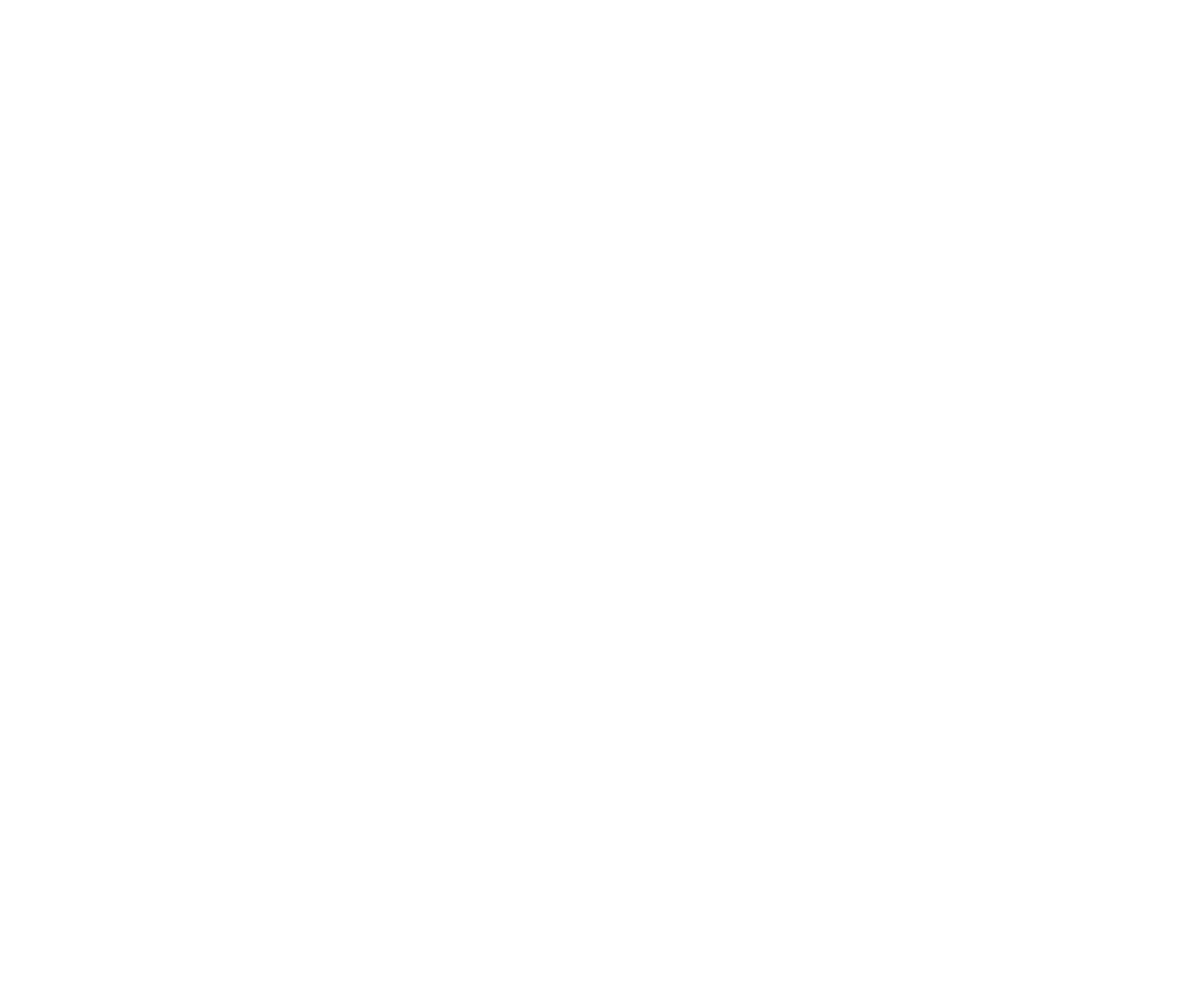
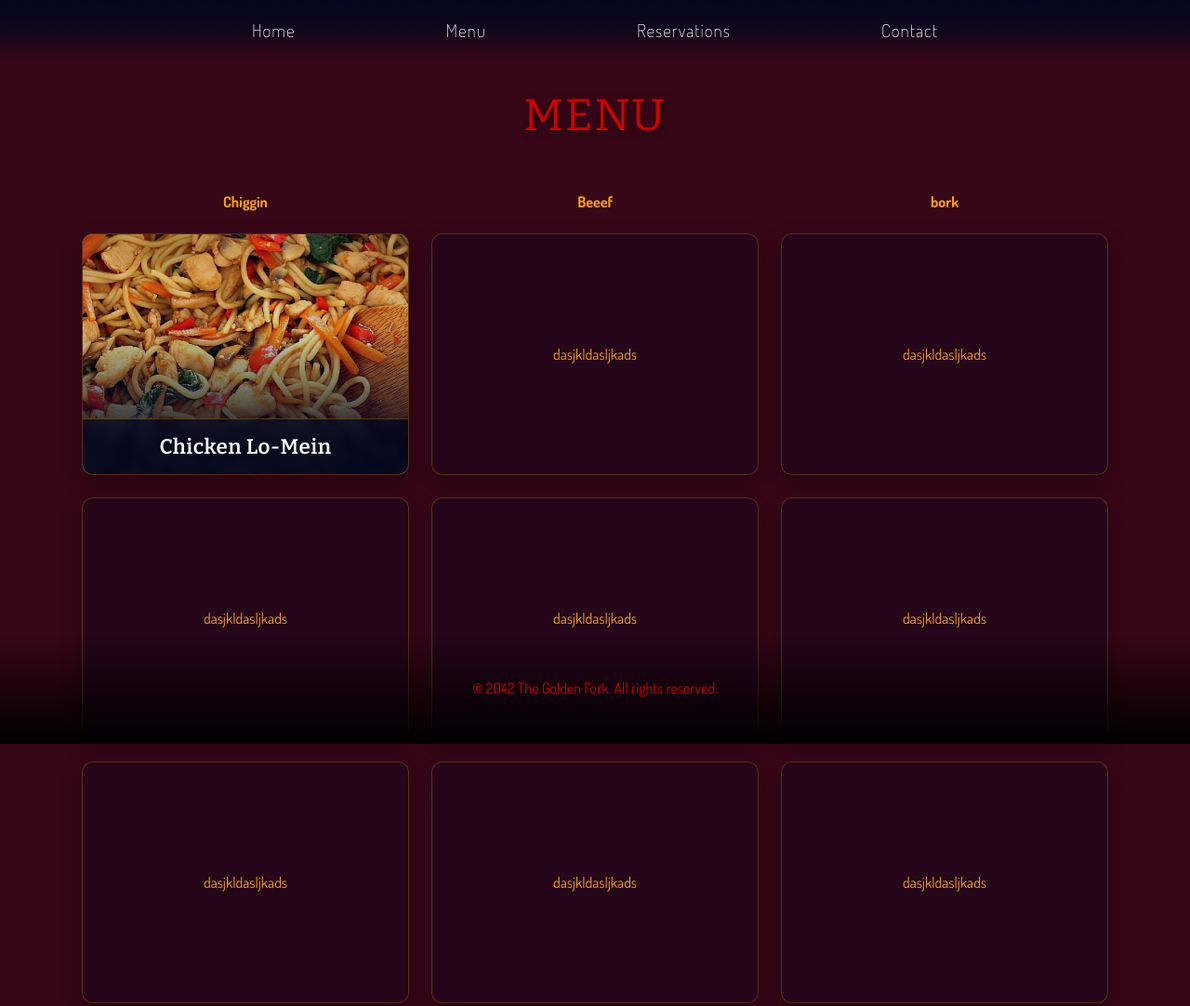
Before and after one commit to steb-m/CSET-120-final-project, a plain HTML site: page Menu/menu.html in a window 1280 px wide. Shown: the top 1082 px of the page at 93% size. Before the commit the page ends 800 px from the top, so only its background shows below. Drawn offline with nearby package versions, Linux system fonts and the light colour scheme; a web font is replaced by a local one.

Commit message:
bug fixes

```diff
--- a/Index/script.js
+++ b/Index/script.js
@@ -1,4 +1,3 @@
-
     const cards = document.querySelectorAll(".flexbox-item");
 
     const observerOptions = {
--- a/Index/style.css
+++ b/Index/style.css
@@ -37,6 +37,16 @@ body {
     }
 }
 
+@keyframes fadeSlideDown {
+	from {
+		opacity: 0;
+		transform: translateY(-30px);
+	}
+	to {
+		opacity: 1;
+		transform: translateY(0);
+	}
+}
 @keyframes pulseGlow {
     0% {
         box-shadow: 0 0 0 0 rgba(218, 165, 32, 0.7);
@@ -85,7 +95,7 @@ a.btn:hover {
     position: sticky;
     top: 0;
     z-index: 100;
-    animation: fadeSlideUp 0.8s ease-out forwards;
+    animation: fadeSlideDown 0.8s ease-out forwards;
 }
 
 .nav-links {
@@ -107,7 +117,7 @@ a.btn:hover {
     font-size: 1.2rem;
     transition: color 0.3s ease;
 }
-
+/* yellow lines under hovering over the nav links */
 .nav-links a::after {
     content: '';
     position: absolute;
@@ -236,10 +246,10 @@ div.images {
 .footer {
     color: #D00000;
     text-align: center;
-    padding: 20px 0;
+    padding: 25px 0 50px 0;
     position: fixed;
     width: 100%;
-    background: linear-gradient(to top, #03071E, transparent);
+    background: linear-gradient(to top, #000000, transparent);
     bottom: 0;
     pointer-events: none;
 }
--- a/Menu/menu.css
+++ b/Menu/menu.css
@@ -0,0 +1,193 @@
+* {
+	box-sizing: border-box;
+	margin: 0;
+	padding: 0;
+}
+
+body {
+	background-color: #370617;
+	color: #faa307;
+	font-family: "Dosis", system-ui, sans-serif;
+	min-height: 100vh;
+}
+
+.header {
+	background: linear-gradient(to bottom, #03071E, rgba(3, 7, 30, 0.75), transparent);
+	color: #f0f0f0;
+	font-weight: 200;
+	padding: 20px 0;
+	position: sticky;
+	top: 0;
+	z-index: 100;
+	animation: fadeSlideUp 0.8s ease-out forwards;
+}
+
+@keyframes fadeSlideUp {
+	from {
+		opacity: 0;
+		transform: translateY(-10px);
+	}
+	to {
+		opacity: 1;
+		transform: translateY(0);
+	}
+}
+
+.nav-links {
+	list-style: none;
+	display: flex;
+	justify-content: space-around;
+	max-width: 900px;
+	margin: 0 auto;
+}
+
+.nav-links li {
+	margin: 0 10px;
+}
+
+.nav-links a {
+	color: #fff;
+	text-decoration: none;
+	position: relative;
+	padding-bottom: 5px;
+	font-family: "Dosis", system-ui, sans-serif;
+	font-size: 1.2rem;
+	letter-spacing: 1px;
+	transition: color 0.3s ease;
+}
+
+.nav-links a:hover {
+	color: goldenrod;
+}
+
+.nav-links a::after {
+	content: '';
+	position: absolute;
+	width: 0;
+	height: 2px;
+	bottom: 0;
+	left: 0;
+	background-color: goldenrod;
+	transition: width 0.3s ease;
+}
+
+.nav-links a:hover::after {
+	width: 100%;
+}
+
+h1 {
+	text-align: center;
+	font-family: "Bitter", serif;
+	font-size: 3rem;
+	letter-spacing: 2px;
+	margin: 30px 0;
+	text-transform: uppercase;
+	text-shadow: 2px 4px 10px rgba(0, 0, 0, 0.5);
+}
+
+table {
+	width: 90%;
+	max-width: 1400px;
+	margin: 0 auto 60px auto;
+	border-collapse: separate;
+	border-spacing: 24px;
+	table-layout: fixed;
+}
+
+td {
+	background-color: rgba(3, 7, 30, 0.35);
+	border: 1px solid rgba(250, 163, 7, 0.25);
+	border-radius: 12px;
+	height: 260px;
+	padding: 0;
+	vertical-align: middle;
+	text-align: center;
+	overflow: hidden;
+	box-shadow: 0 8px 20px rgba(0, 0, 0, 0.35);
+	transition: transform 0.3s ease, border-color 0.3s ease, box-shadow 0.3s ease;
+}
+
+td:hover {
+	transform: translateY(-5px);
+	border-color: goldenrod;
+	box-shadow: 0 12px 28px rgba(0, 0, 0, 0.5);
+}
+
+td > div {
+	width: 100%;
+	height: 100%;
+}
+
+.menu-item {
+	cursor: pointer;
+	background-size: cover;
+	background-position: center;
+	border: none;
+	display: flex;
+	align-items: flex-end;
+	justify-content: flex-start;
+	height: 100%;
+	width: 100%;
+	padding: 0;
+	position: relative;
+	overflow: hidden;
+	transition: transform 0.33s ease;
+}
+
+.menu-item {
+	background-image: linear-gradient(to top, rgba(3, 7, 30, 0.9) 15%, rgba(3, 7, 30, 0.15) 60%), url("../Images/chickenLoMein.jpg");
+}
+
+.menu-item:hover {
+	transform: scale(1.05);
+}
+
+.menu-item div {
+	background-color: rgba(3, 7, 30, 0.65);
+	backdrop-filter: blur(4px);
+	width: 100%;
+	padding: 16px 20px;
+	text-align: left;
+	border-top: 1px solid rgba(250, 163, 7, 0.3);
+	transition: background-color 0.3s ease, padding 0.3s ease;
+}
+
+.menu-item.active div {
+	background-color: rgba(3, 7, 30, 0.92);
+	border-top-color: goldenrod;
+}
+
+.menu-item h2 {
+	color: #fff;
+	font-family: "Bitter", serif;
+	font-size: 1.4rem;
+	font-weight: 600;
+	letter-spacing: 0.5px;
+	margin: 0;
+}
+
+.hidden-desc {
+	display: none;
+	color: #f0f0f0;
+	font-family: "Dosis", system-ui, sans-serif;
+	font-size: 1rem;
+	font-weight: 300;
+	line-height: 1.4;
+	margin-top: 8px;
+}
+
+.menu-item.active .hidden-desc {
+	display: block;
+	animation: fadeInDescription 0.25s ease-out forwards;
+}
+
+@keyframes fadeInDescription {
+	from {
+		opacity: 0;
+		transform: translateY(6px);
+	}
+	to {
+		opacity: 1;
+		transform: translateY(0);
+	}
+}
--- a/Menu/menu.html
+++ b/Menu/menu.html
@@ -0,0 +1,115 @@
+<!DOCTYPE html>
+<html><head>
+	<link href="../Index/style.css" rel="stylesheet">
+	<link href="menu.css" rel="stylesheet">
+	<title>The Golden Fork: Menu</title>
+    <link rel="preconnect" href="https://fonts.googleapis.com">
+    <link rel="preconnect" href="https://fonts.gstatic.com" crossorigin>
+    <link href="https://fonts.googleapis.com/css2?family=Bitter:ital,wght@0,100..900;1,100..900&family=Chewy&family=DM+Sans:ital,opsz,wght@0,9..40,100..1000;1,9..40,100..1000&family=Dosis:wght@200..800&family=Imperial+Script&display=swap" rel="stylesheet">
+
+</head>
+<body>
+    <header class="header">
+            <nav>
+                <ul class="nav-links">
+                    <li><a href="../index.html">Home</a></li>
+                    <li><a href="../Menu/menu.html">Menu</a></li>
+                    <li><a href="../Reservations/reservations.html">Reservations</a></li>
+                    <li><a href="../Contact/contact.html">Contact</a></li>
+                </ul>
+            </nav>
+        </header>
+	<!-- <h1>Menu</h1>
+	<main>
+		<div class="menu-item">
+			<span class="item-img">
+
+			</span><span class="item-desc">
+				<h2>Title</h2>
+				<p>This is a test description for an item at The Golden Fork. It is one of the greatest test items ever conceived.</p>
+			</span>
+		</div><div class="menu-item">
+			<span class="item-img">
+
+			</span><span class="item-desc">
+				<h2>Title</h2>
+				<p>Description</p>
+			</span>
+		</div><div class="menu-item">
+			<span class="item-img">
+
+			</span><span class="item-desc">
+				<h2>Title</h2>
+				<p>Description</p>
+			</span>
+		</div><div class="menu-item">
+			<span class="item-img">
+
+			</span><span class="item-desc">
+				<h2>Title</h2>
+				<p>Description</p>
+			</span>
+		</div><div class="menu-item">
+			<span class="item-img">
+
+			</span><span class="item-desc">
+				<h2>Title</h2>
+				<p>Description</p>
+			</span>
+		</div>
+	</main> -->
+	<h1>Menu</h1>
+	<table>
+    <tr>
+        <th scope="col">Chiggin</th>
+        <th scope="col">Beeef</th>
+        <th scope="col">bork</th>
+    </tr>
+        <tr>
+            <td>
+                <div>
+                    <button class="menu-item">
+                        <div>
+                            <h2>Chicken Lo-Mein</h2>
+                            <p class="hidden-desc">Stir-fried egg noodles with tender chicken, crisp vegetables, and a savory garlic-soy glaze.</p>
+                        </div>
+
+                    </button>
+                </div>
+            </td>
+            <td>
+                dasjkldasljkads
+            </td>
+            <td>
+                dasjkldasljkads
+            </td>
+        </tr>
+        <tr>
+            <td>
+                dasjkldasljkads
+            </td>
+            <td>
+                dasjkldasljkads
+            </td>
+            <td>
+                dasjkldasljkads
+            </td>
+        </tr>
+        <tr>
+            <td>
+                dasjkldasljkads
+            </td>
+            <td>
+                dasjkldasljkads
+            </td>
+            <td>
+                dasjkldasljkads
+            </td>
+        </tr>
+    </table>
+    <footer class="footer">
+            <p>&copy; 2042 The Golden Fork. All rights reserved.</p>
+        </footer>
+    <script src="menu.js"></script>
+</body>
+</html>
--- a/Menu/menu.js
+++ b/Menu/menu.js
@@ -0,0 +1,10 @@
+const menuCards = document.querySelectorAll('.menu-item');
+
+menuCards.forEach((card) => {
+	card.addEventListener('mouseenter', () => {
+		card.classList.add('active');
+	});
+	card.addEventListener('mouseleave', () => {
+		card.classList.remove('active');
+	})
+});
```
Also changed, not shown: index.html (+3 -3 lines), Images/chickenLoMein.jpg (added).
